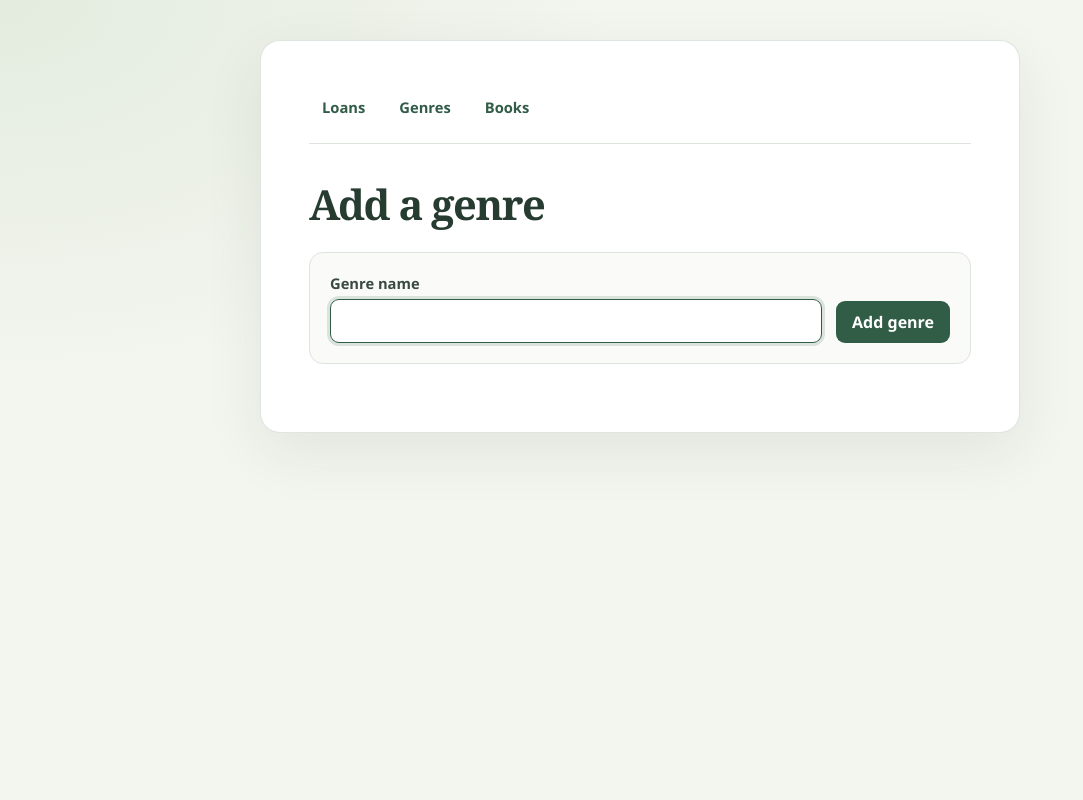
After one commit to Anubis373/Individual_in-depth_study, a Flask app: page /genre/add in a window 1280 px wide. The commit adds this page. Shown: the whole page, without its empty margins (0-1083 px from the left). Run offline with Flask 3, Linux system fonts and the light colour scheme; some libraries are stand-ins or nearby versions.

Commit message:
Added loaning books, and styled the pages

```diff
--- a/app.py
+++ b/app.py
@@ -30,13 +30,23 @@ def home():
     return redirect(url_for("books"))
 
 
-@app.route("/genre", methods=["GET", "POST"])
+@app.get("/genre")
 def index():
+    with get_database_connection() as connection:
+        genres = connection.execute(
+            "SELECT id, name FROM public.genres ORDER BY name"
+        ).fetchall()
+
+    return render_template("index.html", genres=genres)
+
+
+@app.route("/genre/add", methods=["GET", "POST"])
+def add_genre():
     if request.method == "POST":
         name = request.form.get("name", "").strip()
         if not name:
             flash("Please enter a genre name.", "error")
-            return redirect(url_for("index"))
+            return redirect(url_for("add_genre"))
 
         try:
             with get_database_connection() as connection:
@@ -46,17 +56,12 @@ def index():
                 )
         except UniqueViolation:
             flash("That genre already exists.", "error")
-        else:
-            flash("Genre added.", "success")
+            return redirect(url_for("add_genre"))
 
+        flash("Genre added.", "success")
         return redirect(url_for("index"))
 
-    with get_database_connection() as connection:
-        genres = connection.execute(
-            "SELECT id, name FROM public.genres ORDER BY name"
-        ).fetchall()
-
-    return render_template("index.html", genres=genres)
+    return render_template("add_genre.html")
 
 
 @app.post("/genres/<int:genre_id>/delete")
@@ -81,17 +86,166 @@ def delete_genre(genre_id):
 
 @app.get("/books")
 def books():
+    title_filter = request.args.get("title", "").strip()
+    author_filter = request.args.get("author", "").strip()
+    genre_filter = request.args.get("genre_id", "").strip()
+    selected_genre_id = None
+
+    if genre_filter:
+        try:
+            selected_genre_id = int(genre_filter)
+            if selected_genre_id < 1:
+                raise ValueError
+        except ValueError:
+            flash("Please select a valid genre filter.", "error")
+            return redirect(
+                url_for("books", title=title_filter, author=author_filter)
+            )
+
+    filters = []
+    parameters = []
+    if title_filter:
+        filters.append("books.title ILIKE %s")
+        parameters.append(f"%{title_filter}%")
+    if author_filter:
+        filters.append("books.author ILIKE %s")
+        parameters.append(f"%{author_filter}%")
+    if selected_genre_id is not None:
+        filters.append("books.genre_id = %s")
+        parameters.append(selected_genre_id)
+
+    where_clause = f"WHERE {' AND '.join(filters)}" if filters else ""
+
     with get_database_connection() as connection:
+        genres = connection.execute(
+            "SELECT id, name FROM public.genres ORDER BY name"
+        ).fetchall()
         book_list = connection.execute(
-            """
+            f"""
             SELECT books.id, books.title, books.author, genres.name
             FROM public.books
             JOIN public.genres ON genres.id = books.genre_id
+            {where_clause}
+            ORDER BY books.title, books.author
+            """,
+            parameters,
+        ).fetchall()
+
+    has_filters = bool(title_filter or author_filter or selected_genre_id)
+    return render_template(
+        "books.html",
+        books=book_list,
+        genres=genres,
+        title_filter=title_filter,
+        author_filter=author_filter,
+        selected_genre_id=selected_genre_id,
+        has_filters=has_filters,
+    )
+
+
+@app.get("/loans")
+def loans():
+    with get_database_connection() as connection:
+        loan_list = connection.execute(
+            """
+            SELECT loans.id, books.title, books.author, genres.name,
+                   loans.borrower_name, loans.loaned_on, loans.due_date,
+                   loans.returned_on
+            FROM public.loans AS loans
+            JOIN public.books AS books ON books.id = loans.book_id
+            JOIN public.genres AS genres ON genres.id = books.genre_id
+            ORDER BY loans.returned_on NULLS FIRST, loans.loaned_on DESC, loans.id DESC
+            """
+        ).fetchall()
+
+    return render_template("loans.html", loans=loan_list)
+
+
+@app.route("/loans/add", methods=["GET", "POST"])
+def add_loan():
+    if request.method == "POST":
+        borrower_name = request.form.get("borrower_name", "").strip()
+        book_id_value = request.form.get("book_id", "")
+
+        if not borrower_name:
+            flash("Please enter a borrower name.", "error")
+            return redirect(url_for("add_loan"))
+
+        try:
+            book_id = int(book_id_value)
+            if not 1 <= book_id <= 2_147_483_647:
+                raise ValueError
+        except ValueError:
+            flash("Please select a valid book.", "error")
+            return redirect(url_for("add_loan"))
+
+        try:
+            with get_database_connection() as connection:
+                loan = connection.execute(
+                    """
+                    INSERT INTO public.loans (book_id, borrower_name)
+                    SELECT books.id, %s
+                    FROM public.books AS books
+                    WHERE books.id = %s
+                      AND NOT EXISTS (
+                          SELECT 1
+                          FROM public.loans AS active_loan
+                          WHERE active_loan.book_id = books.id
+                            AND active_loan.returned_on IS NULL
+                      )
+                    RETURNING id
+                    """,
+                    (borrower_name, book_id),
+                ).fetchone()
+        except UniqueViolation:
+            flash("That book has already been loaned out.", "error")
+            return redirect(url_for("add_loan"))
+
+        if loan is None:
+            flash("That book is unavailable or no longer exists.", "error")
+            return redirect(url_for("add_loan"))
+
+        flash("Loan recorded.", "success")
+        return redirect(url_for("loans"))
+
+    with get_database_connection() as connection:
+        available_books = connection.execute(
+            """
+            SELECT books.id, books.title, books.author, genres.name
+            FROM public.books AS books
+            JOIN public.genres AS genres ON genres.id = books.genre_id
+            WHERE NOT EXISTS (
+                SELECT 1
+                FROM public.loans AS active_loan
+                WHERE active_loan.book_id = books.id
+                  AND active_loan.returned_on IS NULL
+            )
             ORDER BY books.title, books.author
             """
         ).fetchall()
 
-    return render_template("books.html", books=book_list)
+    return render_template("add_loan.html", books=available_books)
+
+
+@app.post("/loans/<int:loan_id>/return")
+def return_loan(loan_id):
+    with get_database_connection() as connection:
+        returned_loan = connection.execute(
+            """
+            UPDATE public.loans
+            SET returned_on = CURRENT_DATE
+            WHERE id = %s AND returned_on IS NULL
+            RETURNING id
+            """,
+            (loan_id,),
+        ).fetchone()
+
+    if returned_loan is None:
+        flash("That loan is already returned or does not exist.", "error")
+    else:
+        flash("Book returned.", "success")
+
+    return redirect(url_for("loans"))
 
 
 @app.route("/books/add", methods=["GET", "POST"])
@@ -137,11 +291,15 @@ def add_book():
 
 @app.post("/books/<int:book_id>/delete")
 def delete_book(book_id):
-    with get_database_connection() as connection:
-        deleted_book = connection.execute(
-            "DELETE FROM public.books WHERE id = %s RETURNING title",
-            (book_id,),
-        ).fetchone()
+    try:
+        with get_database_connection() as connection:
+            deleted_book = connection.execute(
+                "DELETE FROM public.books WHERE id = %s RETURNING title",
+                (book_id,),
+            ).fetchone()
+    except ForeignKeyViolation:
+        flash("This book has loan history and cannot be removed.", "error")
+        return redirect(url_for("books"))
 
     if deleted_book is None:
         flash("That book was not found.", "error")
--- /dev/null
+++ b/static/style.css
@@ -0,0 +1,254 @@
+:root {
+  color-scheme: light;
+  font-family: "Segoe UI", Tahoma, sans-serif;
+  color: #26352e;
+  background: #f3f5ef;
+  font-synthesis: none;
+  text-rendering: optimizeLegibility;
+  --green: #315c46;
+  --green-dark: #254735;
+  --green-light: #e8f0e9;
+  --border: #dce4dc;
+  --muted: #66736b;
+  --danger: #a33d36;
+}
+
+* {
+  box-sizing: border-box;
+}
+
+body {
+  min-width: 320px;
+  min-height: 100vh;
+  margin: 0;
+  padding: 40px 20px;
+  background:
+    radial-gradient(ellipse at top left, #e3ecdf 0, transparent 38rem),
+    #f3f5ef;
+}
+
+main {
+  width: min(100%, 760px);
+  margin: 0 auto;
+  padding: clamp(24px, 5vw, 48px);
+  border: 1px solid rgba(220, 228, 220, 0.9);
+  border-radius: 20px;
+  background: #fff;
+  box-shadow: 0 20px 60px rgba(34, 57, 42, 0.08);
+}
+
+nav {
+  display: flex;
+  flex-wrap: wrap;
+  gap: 8px;
+  margin: 0 0 32px;
+  padding-bottom: 18px;
+  border-bottom: 1px solid var(--border);
+}
+
+nav a {
+  padding: 8px 13px;
+  border-radius: 999px;
+  color: var(--green);
+  font-size: 0.92rem;
+  font-weight: 600;
+  text-decoration: none;
+}
+
+nav a:hover,
+nav a:focus-visible {
+  background: var(--green-light);
+}
+
+h1 {
+  margin: 0 0 20px;
+  color: #263c30;
+  font-family: Georgia, "Times New Roman", serif;
+  font-size: clamp(2rem, 5vw, 2.6rem);
+  font-weight: 600;
+  letter-spacing: -0.035em;
+}
+
+p {
+  line-height: 1.6;
+}
+
+main > form {
+  display: flex;
+  flex-wrap: wrap;
+  align-items: end;
+  gap: 14px;
+  margin: 20px 0;
+  padding: 20px;
+  border: 1px solid var(--border);
+  border-radius: 14px;
+  background: #fafbf8;
+}
+
+label {
+  display: block;
+  margin-bottom: 6px;
+  color: #394a40;
+  font-size: 0.92rem;
+  font-weight: 600;
+}
+
+input,
+select {
+  min-height: 44px;
+  padding: 10px 12px;
+  border: 1px solid #cbd6cc;
+  border-radius: 9px;
+  background: #fff;
+  color: inherit;
+  font: inherit;
+}
+
+input:focus,
+select:focus {
+  border-color: var(--green);
+  outline: 3px solid rgba(49, 92, 70, 0.15);
+}
+
+.form-field {
+  flex: 1 1 180px;
+  min-width: 0;
+}
+
+.form-field input,
+.form-field select {
+  width: 100%;
+}
+
+button {
+  min-height: 42px;
+  padding: 10px 16px;
+  border: 0;
+  border-radius: 9px;
+  background: var(--green);
+  color: #fff;
+  font: inherit;
+  font-weight: 650;
+  cursor: pointer;
+  transition: background 120ms ease, transform 120ms ease;
+}
+
+button:hover {
+  background: var(--green-dark);
+}
+
+button:active {
+  transform: translateY(1px);
+}
+
+button:focus-visible,
+a:focus-visible {
+  outline: 3px solid rgba(49, 92, 70, 0.3);
+  outline-offset: 3px;
+}
+
+main > form[action*="books"] button,
+main > form[action*="genre"] button,
+main > form[action*="loans"] button {
+  min-width: 140px;
+}
+
+ul {
+  display: grid;
+  gap: 12px;
+  margin: 24px 0 0;
+  padding: 0;
+  list-style: none;
+}
+
+li {
+  display: flex;
+  flex-wrap: wrap;
+  align-items: center;
+  justify-content: space-between;
+  gap: 10px 18px;
+  padding: 16px 18px;
+  border: 1px solid var(--border);
+  border-radius: 12px;
+  background: #fff;
+  line-height: 1.55;
+}
+
+li > form {
+  margin: 0;
+}
+
+li button {
+  min-height: 36px;
+  padding: 7px 12px;
+  background: #f8ecea;
+  color: var(--danger);
+  font-size: 0.9rem;
+}
+
+li button:hover {
+  background: #f1dcd9;
+  color: #812d27;
+}
+
+a {
+  color: var(--green);
+}
+
+main > form a {
+  align-self: center;
+  padding: 8px;
+  font-weight: 600;
+}
+
+p[role="status"] {
+  margin: 16px 0;
+  padding: 12px 14px;
+  border: 1px solid #cce1d0;
+  border-radius: 10px;
+  background: #eff7ef;
+  color: #285b37;
+}
+
+p.flash-error {
+  border-color: #eccdca;
+  background: #fcf0ef;
+  color: #842f29;
+}
+
+@media (max-width: 540px) {
+  body {
+    padding: 16px 10px;
+  }
+
+  main {
+    padding: 24px 18px;
+    border-radius: 15px;
+  }
+
+  main > form {
+    align-items: stretch;
+    flex-direction: column;
+  }
+
+  .form-field,
+  .form-field input,
+  .form-field select,
+  main > form button {
+    width: 100%;
+  }
+
+  li {
+    align-items: flex-start;
+    flex-direction: column;
+  }
+}
+
+@media (prefers-reduced-motion: reduce) {
+  *,
+  *::before,
+  *::after {
+    scroll-behavior: auto !important;
+    transition-duration: 0.01ms !important;
+  }
+}
--- /dev/null
+++ b/templates/add_genre.html
@@ -0,0 +1,29 @@
+<!doctype html>
+<html lang="en">
+  <head>
+    <meta charset="utf-8">
+    <meta name="viewport" content="width=device-width, initial-scale=1">
+    <title>Add a genre</title>
+    <link rel="stylesheet" href="{{ url_for('static', filename='style.css') }}">
+  </head>
+  <body>
+    <main>
+      <nav>
+        <a href="{{ url_for('loans') }}">Loans</a>
+        <a href="{{ url_for('index') }}">Genres</a>
+        <a href="{{ url_for('books') }}">Books</a>
+      </nav>
+      <h1>Add a genre</h1>
+      {% for category, message in get_flashed_messages(with_categories=true) %}
+        <p class="flash flash-{{ category }}" role="status">{{ message }}</p>
+      {% endfor %}
+      <form method="post">
+        <div class="form-field">
+          <label for="name">Genre name</label>
+          <input id="name" name="name" type="text" required autofocus>
+        </div>
+        <button type="submit">Add genre</button>
+      </form>
+    </main>
+  </body>
+</html>
```
Also changed, not shown: schema.sql (+14 -0 lines), templates/add_book.html (+9 -1 lines), templates/add_loan.html (added, +46 -0 lines), templates/books.html (+35 -2 lines), templates/index.html (+7 -8 lines), templates/loans.html (added, +45 -0 lines), README.md.
